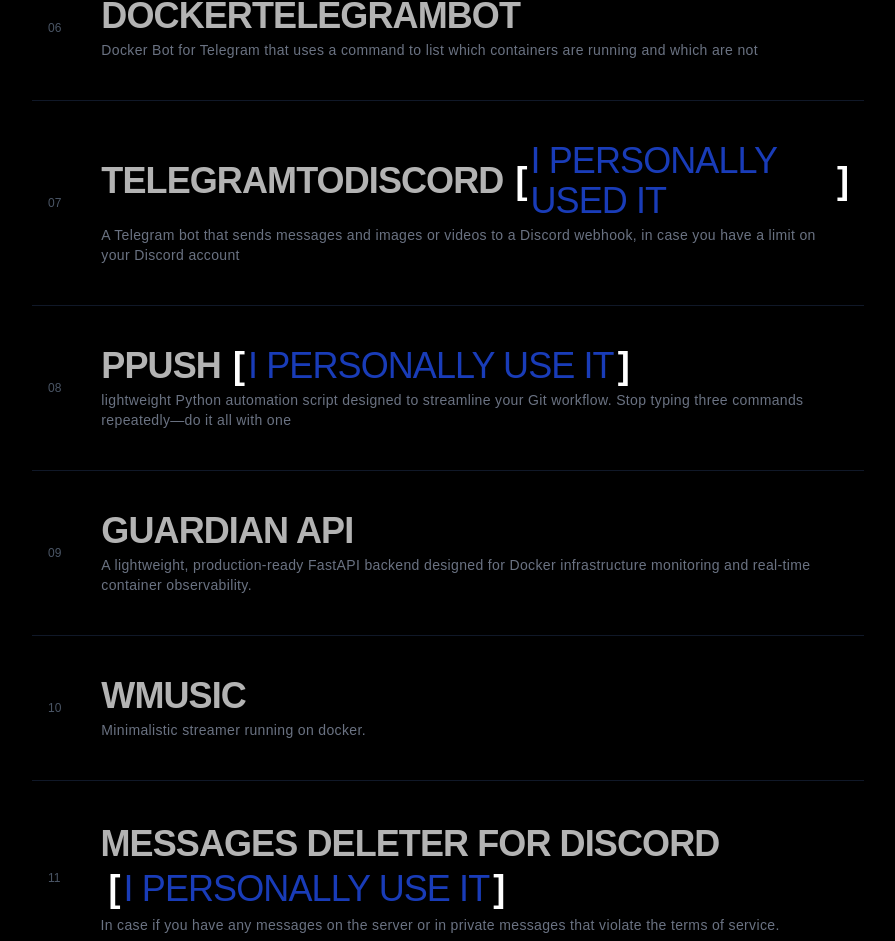
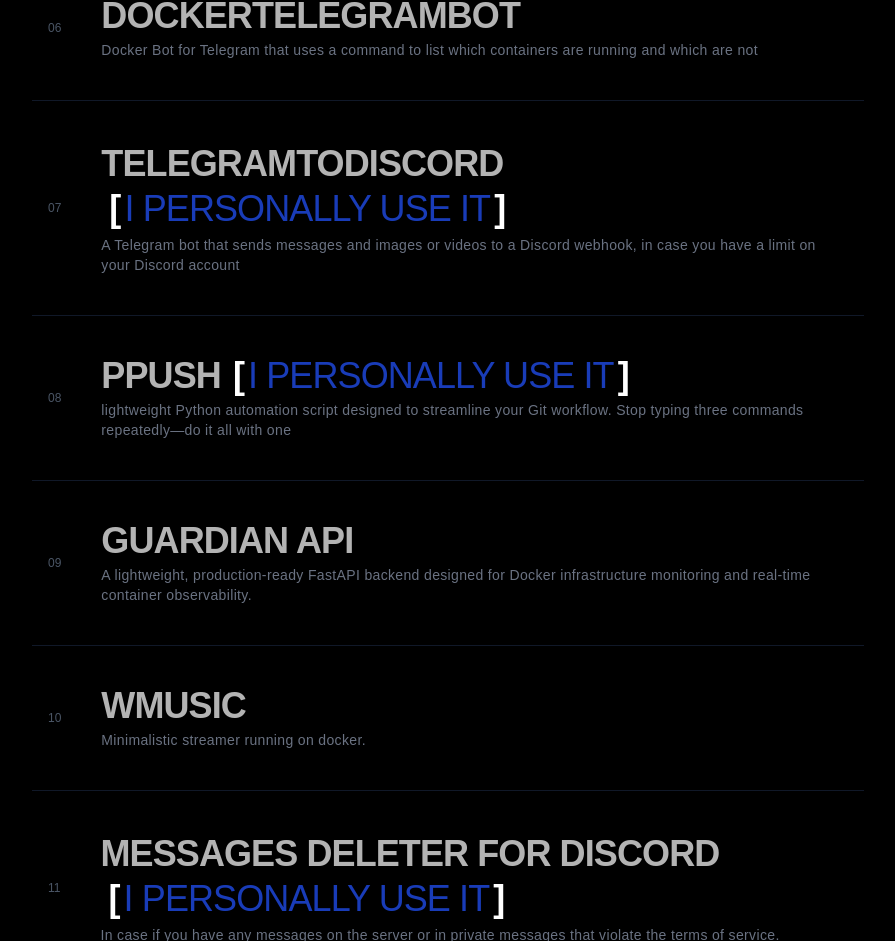
Before and after one commit to wpxq/wpxq, a Next.js app: page /projects in a window 1280 px wide. Shown: the part 1008-1949 px from the top of the page, without its empty margins (192-1087 px from the left). Built offline with nearby package versions, Linux system fonts and the light colour scheme.

Commit message:
Fix: fixed bug with smaller brackets

```diff
--- a/app/projects/page.jsx
+++ b/app/projects/page.jsx
@@ -65,11 +65,13 @@
             <ProjectRow
             number="07"
             title={
-            <span className="flex items-center gap-1">
-                TelegramToDiscord
+            <span className="leading-tight">
+                TelegramToDiscord{' '}
+            <span className="whitespace-nowrap">
                 <span className="text-white ml-2">[</span>
-                <span className="text-blue-800 font-normal">I personally used it</span>
+                <span className="text-blue-800 font-normal px-1 inline-block">I personally use it</span>
                 <span className="text-white">]</span>
+              </span>
             </span>
             }
             description="A Telegram bot that sends messages and images or videos to a Discord webhook, in case you have a limit on your Discord account"
```
